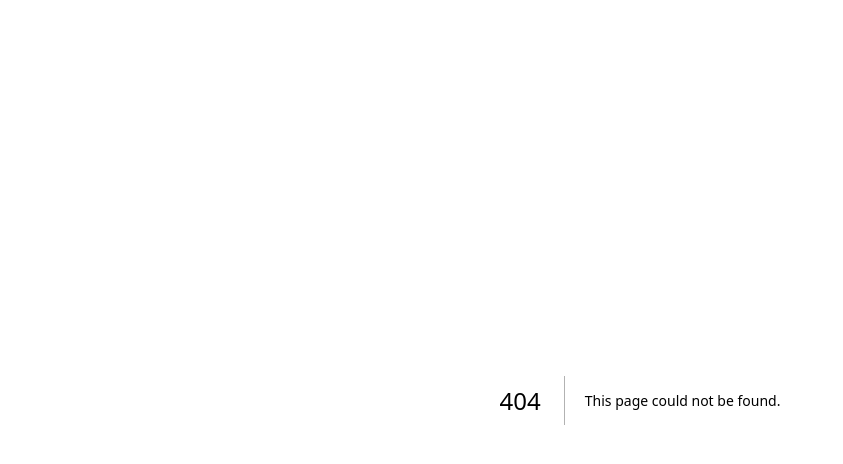
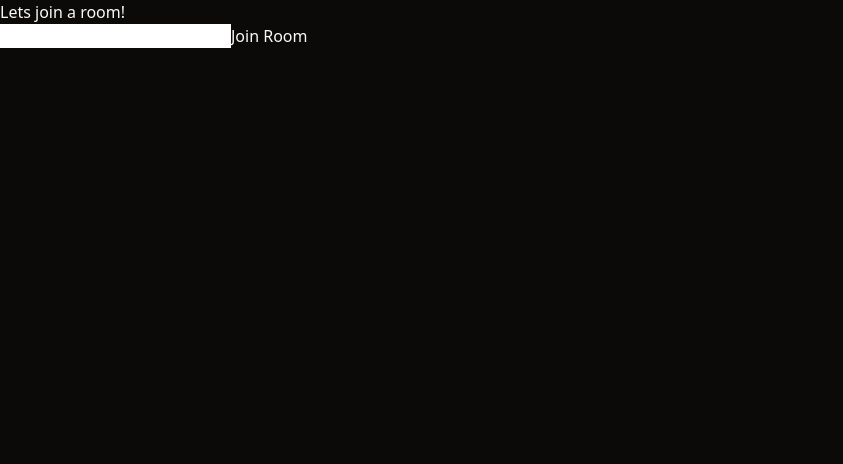
Before and after one commit to SurajjBhardwaj/Doogle, a Next.js app: page /createRoom in a window 1280 px wide. Before the commit this address had no page. Shown: the top 464 px of the page, without its empty margins (0-843 px from the left). Built offline with nearby package versions, Linux system fonts and the light colour scheme.

Commit message:
Created page to create a room to connect two people at the same time using socket.io and can share their media stream using webrtc

```diff
--- a/package.json
+++ b/package.json
@@ -17,6 +17,7 @@
     "eslint-config-next": "14.1.0",
     "lucide-react": "^0.338.0",
     "next": "14.1.0",
+    "next-auth": "^4.24.6",
     "postcss": "8.4.35",
     "react": "18.2.0",
     "react-dom": "18.2.0",
--- a/pages/_app.js
+++ b/pages/_app.js
@@ -1,4 +1,5 @@
 import { SessionProvider } from "next-auth/react";
+import "@/styles/globals.css";
 
 export default function App({
   Component,
--- /dev/null
+++ b/pages/createRoom.js
@@ -0,0 +1,34 @@
+import Head from "next/head";
+import { useRouter } from "next/router";
+import { useState } from "react";
+// import styles from '../styles/Home.module.css'
+
+export default function Home() {
+  const router = useRouter();
+  const [roomName, setRoomName] = useState("");
+
+  const joinRoom = () => {
+    router.push(`/room/${roomName || Math.random().toString(36).slice(2)}`);
+  };
+
+  return (
+    <div>
+      <Head>
+        <title>Native WebRTC API with NextJS</title>
+        <meta
+          name="description"
+          content="Use Native WebRTC API for video conferencing"
+        />
+        <link rel="icon" href="/favicon.ico" />
+      </Head>
+
+      <main>
+        <h1>Lets join a room!</h1>
+        <input onChange={(e) => setRoomName(e.target.value)} value={roomName} />
+        <button onClick={joinRoom} type="button">
+          Join Room
+        </button>
+      </main>
+    </div>
+  );
+}
```
Also changed, not shown: 1 other file (tests, documents, lock files or other folders).
